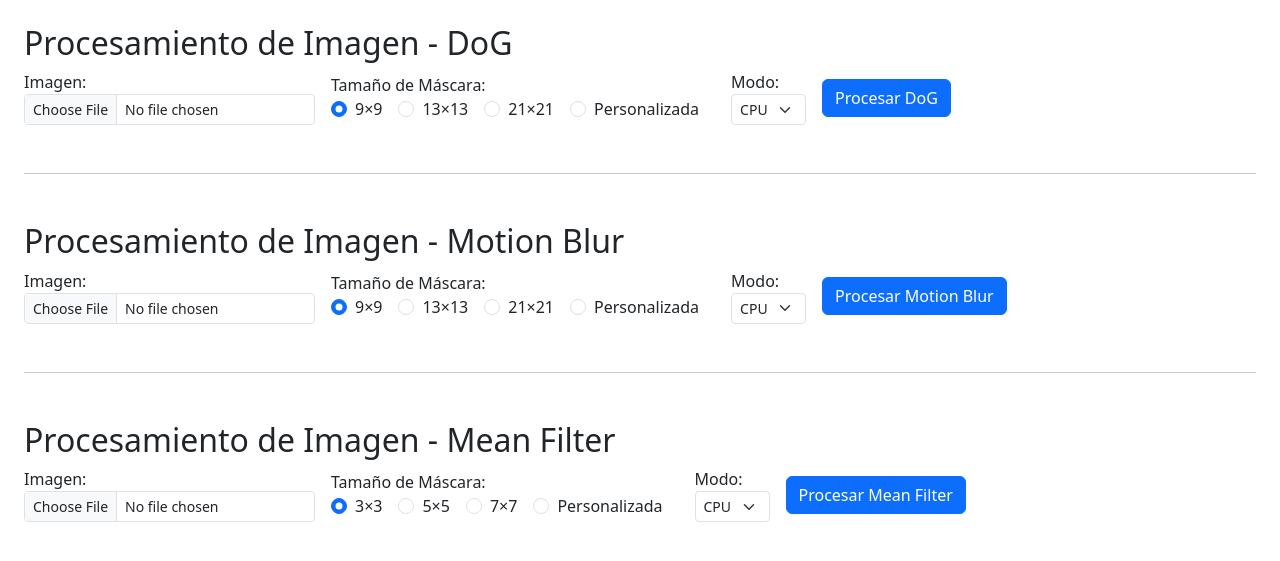
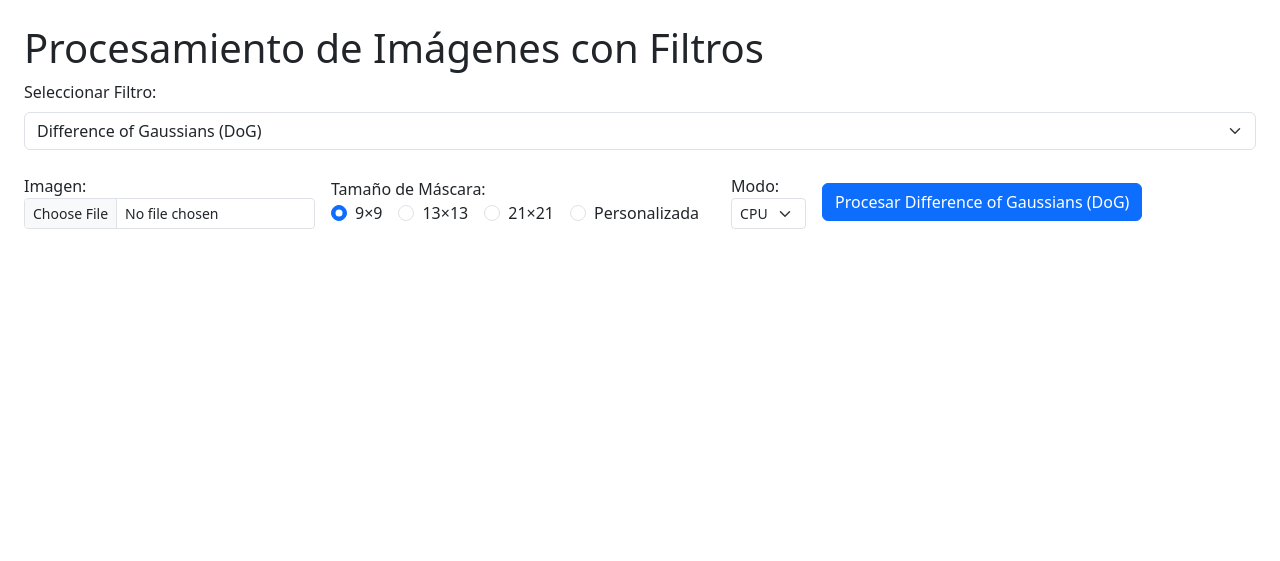
Before and after one commit to spardoc/Flask-pycuda-app, a Flask app: page / in a window 1280 px wide. Shown: the top 561 px of the page. Run offline with Flask 3, Linux system fonts and the light colour scheme.

Commit message:
added thread and block selection

```diff
--- a/app.py
+++ b/app.py
@@ -77,4 +77,4 @@ def index():
 
 if __name__ == '__main__':
     os.makedirs(app.config['UPLOAD_FOLDER'], exist_ok=True)
-    app.run(host='0.0.0.0', debug=False, use_reloader=False)
+    app.run(host='0.0.0.0', debug=True, use_reloader=False)
--- a/templates/index.html
+++ b/templates/index.html
@@ -7,9 +7,22 @@
         rel="stylesheet">
 </head>
 <body class="p-4">
-    <h2>Procesamiento de Imagen - DoG</h2>
-    <form method="post" enctype="multipart/form-data">
-        <input type="hidden" name="method" value="dog">
+    <h1>Procesamiento de Imágenes con Filtros</h1>
+
+    <!-- Selector de filtro -->
+    <div class="mb-4">
+        <label for="filter-selector" class="form-label">Seleccionar Filtro:</label>
+        <select id="filter-selector" class="form-select">
+            <option value="dog">Difference of Gaussians (DoG)</option>
+            <option value="motion">Motion Blur</option>
+            <option value="mean">Mean Filter</option>
+        </select>
+    </div>
+
+    <!-- Formulario único que cambia según el filtro seleccionado -->
+    <form method="post" enctype="multipart/form-data" id="filter-form">
+        <input type="hidden" name="method" id="method-input" value="dog">
+
         <div class="row g-3 align-items-center">
             <!-- Subir imagen -->
             <div class="col-auto">
@@ -18,38 +31,35 @@
             </div>
 
             <!-- Tamaño de máscara -->
-            <div class="col-auto">
+            <div class="col-auto" id="mask-size-group">
                 <label>Tamaño de Máscara:</label>
-                <div class="d-flex flex-wrap">
-                    <div class="form-check form-check-inline">
-                        <input class="form-check-input" type="radio" name="mask_option" id="dog_mask9" value="9" checked>
-                        <label class="form-check-label" for="dog_mask9">9×9</label>
-                    </div>
-                    <div class="form-check form-check-inline">
-                        <input class="form-check-input" type="radio" name="mask_option" id="dog_mask13" value="13">
-                        <label class="form-check-label" for="dog_mask13">13×13</label>
-                    </div>
-                    <div class="form-check form-check-inline">
-                        <input class="form-check-input" type="radio" name="mask_option" id="dog_mask21" value="21">
-                        <label class="form-check-label" for="dog_mask21">21×21</label>
-                    </div>
-                    <div class="form-check form-check-inline">
-                        <input class="form-check-input" type="radio" name="mask_option" id="dog_mask_custom" value="custom">
-                        <label class="form-check-label" for="dog_mask_custom">Personalizada</label>
-                    </div>
+                <div class="d-flex flex-wrap" id="mask-options">
+                    <!-- Opciones de máscara se llenarán dinámicamente -->
                 </div>
             </div>
 
             <!-- Input personalizado -->
-            <div id="dog-custom-size-group" class="col-auto" style="display: none;">
+            <div id="custom-size-group" class="col-auto" style="display: none;">
                 <label for="mask_size">Tamaño:</label>
                 <input type="number" name="mask_size" class="form-control form-control-sm" placeholder="ej. 201" min="1" max="501" step="2">
+            </div>
+
+            <!-- Configuración de GPU (solo visible cuando se selecciona GPU) -->
+            <div id="gpu-config-group" style="display: none;">
+                <div class="col-auto">
+                    <label for="blocks">Bloques:</label>
+                    <input type="number" name="blocks" class="form-control form-control-sm" value="16" min="1" max="1024">
+                </div>
+                <div class="col-auto">
+                    <label for="threads">Hilos por bloque:</label>
+                    <input type="number" name="threads" class="form-control form-control-sm" value="16" min="1" max="1024">
+                </div>
             </div>
 
             <!-- Modo -->
             <div class="col-auto">
                 <label>Modo:</label>
-                <select name="mode" class="form-select form-select-sm">
+                <select name="mode" id="mode-selector" class="form-select form-select-sm">
                     <option value="cpu">CPU</option>
                     <option value="gpu">GPU</option>
                 </select>
@@ -57,12 +67,12 @@
 
             <!-- Botón -->
             <div class="col-auto">
-                <button class="btn btn-primary">Procesar DoG</button>
+                <button class="btn btn-primary" id="process-button">Procesar DoG</button>
             </div>
         </div>
     </form>
 
-    {% if stats and "dog" in output_image %}
+    {% if stats and output_image %}
     <hr>
     <div class="row">
         <div class="col-md-6">
@@ -70,179 +80,14 @@
             <img src="{{ input_image }}" class="img-fluid">
         </div>
         <div class="col-md-6">
-            <h5>Procesada (DoG)</h5>
+            <h5>Procesada ({{ stats.method }})</h5>
             <img src="{{ output_image }}" class="img-fluid">
         </div>
     </div>
     <div class="mt-3">
         <h5>Estadísticas:</h5>
         <ul>
-            <li>Modo: {{ stats.mode }}</li>
-            <li>Tamaño máscara: {{ stats.mask_size }}</li>
-            {% if stats.mode == 'GPU' %}
-            <li>Hilos por bloque: {{ stats.threads }}</li>
-            <li>Bloques: {{ stats.blocks }}</li>
-            {% endif %}
-            <li>Tiempo (s): {{ stats.time_s | round(4) }}</li>
-        </ul>
-    </div>
-    {% endif %}
-
-    <hr class="my-5">
-
-    <h2>Procesamiento de Imagen - Motion Blur</h2>
-    <form method="post" enctype="multipart/form-data">
-        <input type="hidden" name="method" value="motion">
-        <div class="row g-3 align-items-center">
-            <!-- Subir imagen -->
-            <div class="col-auto">
-                <label for="image">Imagen:</label>
-                <input class="form-control form-control-sm" type="file" name="image" required>
-            </div>
-
-            <!-- Tamaño de máscara -->
-            <div class="col-auto">
-                <label>Tamaño de Máscara:</label>
-                <div class="d-flex flex-wrap">
-                    <div class="form-check form-check-inline">
-                        <input class="form-check-input" type="radio" name="mask_option" id="motion_mask9" value="9" checked>
-                        <label class="form-check-label" for="motion_mask9">9×9</label>
-                    </div>
-                    <div class="form-check form-check-inline">
-                        <input class="form-check-input" type="radio" name="mask_option" id="motion_mask13" value="13">
-                        <label class="form-check-label" for="motion_mask13">13×13</label>
-                    </div>
-                    <div class="form-check form-check-inline">
-                        <input class="form-check-input" type="radio" name="mask_option" id="motion_mask21" value="21">
-                        <label class="form-check-label" for="motion_mask21">21×21</label>
-                    </div>
-                    <div class="form-check form-check-inline">
-                        <input class="form-check-input" type="radio" name="mask_option" id="motion_mask_custom" value="custom">
-                        <label class="form-check-label" for="motion_mask_custom">Personalizada</label>
-                    </div>
-                </div>
-            </div>
-
-            <!-- Input personalizado -->
-            <div id="motion-custom-size-group" class="col-auto" style="display: none;">
-                <label for="mask_size">Tamaño:</label>
-                <input type="number" name="mask_size" class="form-control form-control-sm" placeholder="ej. 201" min="1" max="501" step="2">
-            </div>
-
-            <!-- Modo -->
-            <div class="col-auto">
-                <label>Modo:</label>
-                <select name="mode" class="form-select form-select-sm">
-                    <option value="cpu">CPU</option>
-                    <option value="gpu">GPU</option>
-                </select>
-            </div>
-
-            <!-- Botón -->
-            <div class="col-auto">
-                <button class="btn btn-primary">Procesar Motion Blur</button>
-            </div>
-        </div>
-    </form>
-
-    {% if stats and "motion" in output_image %}
-    <hr>
-    <div class="row">
-        <div class="col-md-6">
-            <h5>Original</h5>
-            <img src="{{ input_image }}" class="img-fluid">
-        </div>
-        <div class="col-md-6">
-            <h5>Procesada (Motion Blur)</h5>
-            <img src="{{ output_image }}" class="img-fluid">
-        </div>
-    </div>
-    <div class="mt-3">
-        <h5>Estadísticas:</h5>
-        <ul>
-            <li>Modo: {{ stats.mode }}</li>
-            <li>Tamaño máscara: {{ stats.mask_size }}</li>
-            {% if stats.mode == 'GPU' %}
-            <li>Hilos por bloque: {{ stats.threads }}</li>
-            <li>Bloques: {{ stats.blocks }}</li>
-            {% endif %}
-            <li>Tiempo (s): {{ stats.time_s | round(4) }}</li>
-        </ul>
-    </div>
-    {% endif %}
-
-    <hr class="my-5">
-
-    <h2>Procesamiento de Imagen - Mean Filter</h2>
-    <form method="post" enctype="multipart/form-data">
-        <input type="hidden" name="method" value="mean">
-        <div class="row g-3 align-items-center">
-            <!-- Subir imagen -->
-            <div class="col-auto">
-                <label for="image">Imagen:</label>
-                <input class="form-control form-control-sm" type="file" name="image" required>
-            </div>
-
-            <!-- Tamaño de máscara -->
-            <div class="col-auto">
-                <label>Tamaño de Máscara:</label>
-                <div class="d-flex flex-wrap">
-                    <div class="form-check form-check-inline">
-                        <input class="form-check-input" type="radio" name="mask_option" id="mean_mask3" value="3" checked>
-                        <label class="form-check-label" for="mean_mask3">3×3</label>
-                    </div>
-                    <div class="form-check form-check-inline">
-                        <input class="form-check-input" type="radio" name="mask_option" id="mean_mask5" value="5">
-                        <label class="form-check-label" for="mean_mask5">5×5</label>
-                    </div>
-                    <div class="form-check form-check-inline">
-                        <input class="form-check-input" type="radio" name="mask_option" id="mean_mask7" value="7">
-                        <label class="form-check-label" for="mean_mask7">7×7</label>
-                    </div>
-                    <div class="form-check form-check-inline">
-                        <input class="form-check-input" type="radio" name="mask_option" id="mean_mask_custom" value="custom">
-                        <label class="form-check-label" for="mean_mask_custom">Personalizada</label>
-                    </div>
-                </div>
-            </div>
-
-            <!-- Input personalizado -->
-            <div id="mean-custom-size-group" class="col-auto" style="display: none;">
-                <label for="mask_size">Tamaño:</label>
-                <input type="number" name="mask_size" class="form-control form-control-sm" placeholder="ej. 9" min="1" max="501" step="2">
-            </div>
-
-            <!-- Modo -->
-            <div class="col-auto">
-                <label>Modo:</label>
-                <select name="mode" class="form-select form-select-sm">
-                    <option value="cpu">CPU</option>
-                    <option value="gpu">GPU</option>
-                </select>
-            </div>
-
-            <!-- Botón -->
-            <div class="col-auto">
-                <button class="btn btn-primary">Procesar Mean Filter</button>
-            </div>
-        </div>
-    </form>
-
-    {% if stats and "mean" in output_image %}
-    <hr>
-    <div class="row">
-        <div class="col-md-6">
-            <h5>Original</h5>
-            <img src="{{ input_image }}" class="img-fluid">
-        </div>
-        <div class="col-md-6">
-            <h5>Procesada (Mean Filter)</h5>
-            <img src="{{ output_image }}" class="img-fluid">
-        </div>
-    </div>
-    <div class="mt-3">
-        <h5>Estadísticas:</h5>
-        <ul>
+            <li>Filtro: {{ stats.method }}</li>
             <li>Modo: {{ stats.mode }}</li>
             <li>Tamaño máscara: {{ stats.mask_size }}</li>
             {% if stats.mode == 'GPU' %}
@@ -255,53 +100,126 @@
     {% endif %}
 
     <script>
-        // Mostrar input personalizado para DoG
-        const dogRadios = document.querySelectorAll('input[name="mask_option"]');
-        const dogCustomGroup = document.getElementById('dog-custom-size-group');
-        dogRadios.forEach(radio => {
-            radio.addEventListener('change', () => {
-                if (radio.id.startsWith("dog_")) {
-                    if (radio.value === 'custom' && radio.checked) {
-                        dogCustomGroup.style.display = 'flex';
-                    } else if (radio.checked) {
-                        dogCustomGroup.style.display = 'none';
-                        dogCustomGroup.querySelector('input').value = '';
+        // Configuraciones para cada filtro
+        const filterConfigs = {
+            dog: {
+                name: "Difference of Gaussians (DoG)",
+                method: "dog",
+                maskOptions: [
+                    { value: "9", label: "9×9", id: "mask9", default: true },
+                    { value: "13", label: "13×13", id: "mask13" },
+                    { value: "21", label: "21×21", id: "mask21" },
+                    { value: "custom", label: "Personalizada", id: "mask_custom" }
+                ],
+                placeholder: "ej. 201",
+                min: 1,
+                max: 501,
+                step: 2
+            },
+            motion: {
+                name: "Motion Blur",
+                method: "motion",
+                maskOptions: [
+                    { value: "9", label: "9×9", id: "mask9", default: true },
+                    { value: "13", label: "13×13", id: "mask13" },
+                    { value: "21", label: "21×21", id: "mask21" },
+                    { value: "custom", label: "Personalizada", id: "mask_custom" }
+                ],
+                placeholder: "ej. 201",
+                min: 1,
+                max: 501,
+                step: 2
+            },
+            mean: {
+                name: "Mean Filter",
+                method: "mean",
+                maskOptions: [
+                    { value: "3", label: "3×3", id: "mask3", default: true },
+                    { value: "5", label: "5×5", id: "mask5" },
+                    { value: "7", label: "7×7", id: "mask7" },
+                    { value: "custom", label: "Personalizada", id: "mask_custom" }
+                ],
+                placeholder: "ej. 9",
+                min: 1,
+                max: 501,
+                step: 2
+            }
+        };
+
+        // Elementos del DOM
+        const filterSelector = document.getElementById('filter-selector');
+        const methodInput = document.getElementById('method-input');
+        const processButton = document.getElementById('process-button');
+        const maskOptionsContainer = document.getElementById('mask-options');
+        const customSizeGroup = document.getElementById('custom-size-group');
+        const customSizeInput = customSizeGroup.querySelector('input');
+        const modeSelector = document.getElementById('mode-selector');
+        const gpuConfigGroup = document.getElementById('gpu-config-group');
+
+        // Actualizar el formulario según el filtro seleccionado
+        function updateForm() {
+            const selectedFilter = filterSelector.value;
+            const config = filterConfigs[selectedFilter];
+
+            // Actualizar método y texto del botón
+            methodInput.value = config.method;
+            processButton.textContent = `Procesar ${config.name}`;
+
+            // Actualizar opciones de máscara
+            maskOptionsContainer.innerHTML = '';
+            config.maskOptions.forEach(option => {
+                const div = document.createElement('div');
+                div.className = 'form-check form-check-inline';
+
+                const input = document.createElement('input');
+                input.className = 'form-check-input';
+                input.type = 'radio';
+                input.name = 'mask_option';
+                input.id = `${selectedFilter}_${option.id}`;
+                input.value = option.value;
+                if (option.default) input.checked = true;
+
+                const label = document.createElement('label');
+                label.className = 'form-check-label';
+                label.htmlFor = `${selectedFilter}_${option.id}`;
+                label.textContent = option.label;
+
+                div.appendChild(input);
+                div.appendChild(label);
+                maskOptionsContainer.appendChild(div);
+
+                // Manejar cambios en los radios
+                input.addEventListener('change', () => {
+                    if (input.value === 'custom' && input.checked) {
+                        customSizeGroup.style.display = 'flex';
+                    } else if (input.checked) {
+                        customSizeGroup.style.display = 'none';
+                        customSizeInput.value = '';
                     }
-                }
+                });
             });
+
+            // Actualizar input personalizado
+            customSizeInput.placeholder = config.placeholder;
+            customSizeInput.min = config.min;
+            customSizeInput.max = config.max;
+            customSizeInput.step = config.step;
+        }
+
+        // Manejar cambio de modo (CPU/GPU)
+        modeSelector.addEventListener('change', () => {
+            if (modeSelector.value === 'gpu') {
+                gpuConfigGroup.style.display = 'flex';
+            } else {
+                gpuConfigGroup.style.display = 'none';
+            }
         });
 
-        // Mostrar input personalizado para Motion
-        const motionRadios = document.querySelectorAll('input[name="mask_option"]');
-        const motionCustomGroup = document.getElementById('motion-custom-size-group');
-        motionRadios.forEach(radio => {
-            radio.addEventListener('change', () => {
-                if (radio.id.startsWith("motion_")) {
-                    if (radio.value === 'custom' && radio.checked) {
-                        motionCustomGroup.style.display = 'flex';
-                    } else if (radio.checked) {
-                        motionCustomGroup.style.display = 'none';
-                        motionCustomGroup.querySelector('input').value = '';
-                    }
-                }
-            });
-        });
+        // Inicializar el formulario
+        updateForm();
 
-        // Mostrar input personalizado para Mean
-        const meanRadios = document.querySelectorAll('input[name="mask_option"]');
-        const meanCustomGroup = document.getElementById('mean-custom-size-group');
-        meanRadios.forEach(radio => {
-            radio.addEventListener('change', () => {
-                if (radio.id.startsWith("mean_")) {
-                    if (radio.value === 'custom' && radio.checked) {
-                        meanCustomGroup.style.display = 'flex';
-                    } else if (radio.checked) {
-                        meanCustomGroup.style.display = 'none';
-                        meanCustomGroup.querySelector('input').value = '';
-                    }
-                }
-            });
-        });
+        // Manejar cambio de filtro
+        filterSelector.addEventListener('change', updateForm);
     </script>
 </body>
 </html>
```
